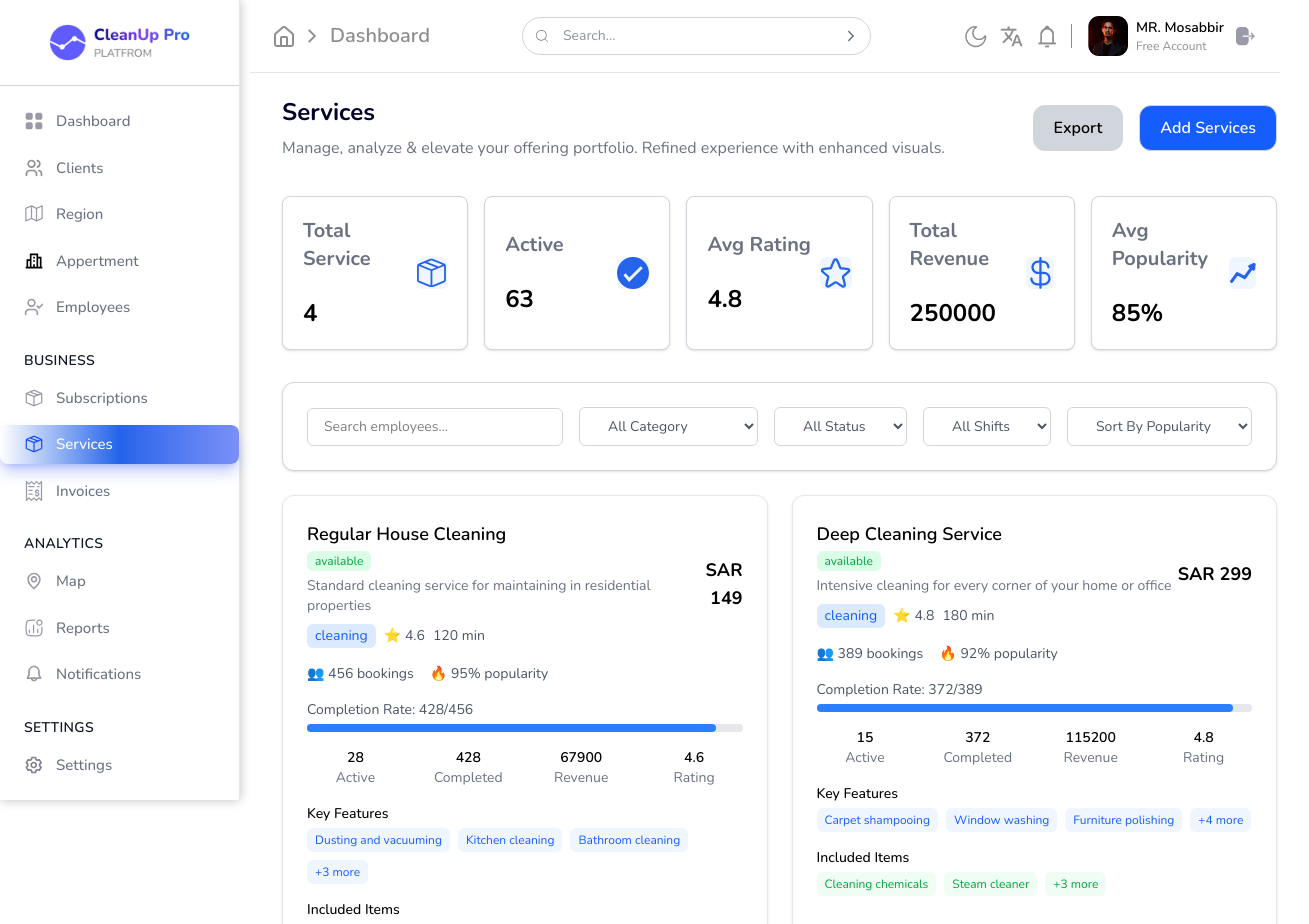
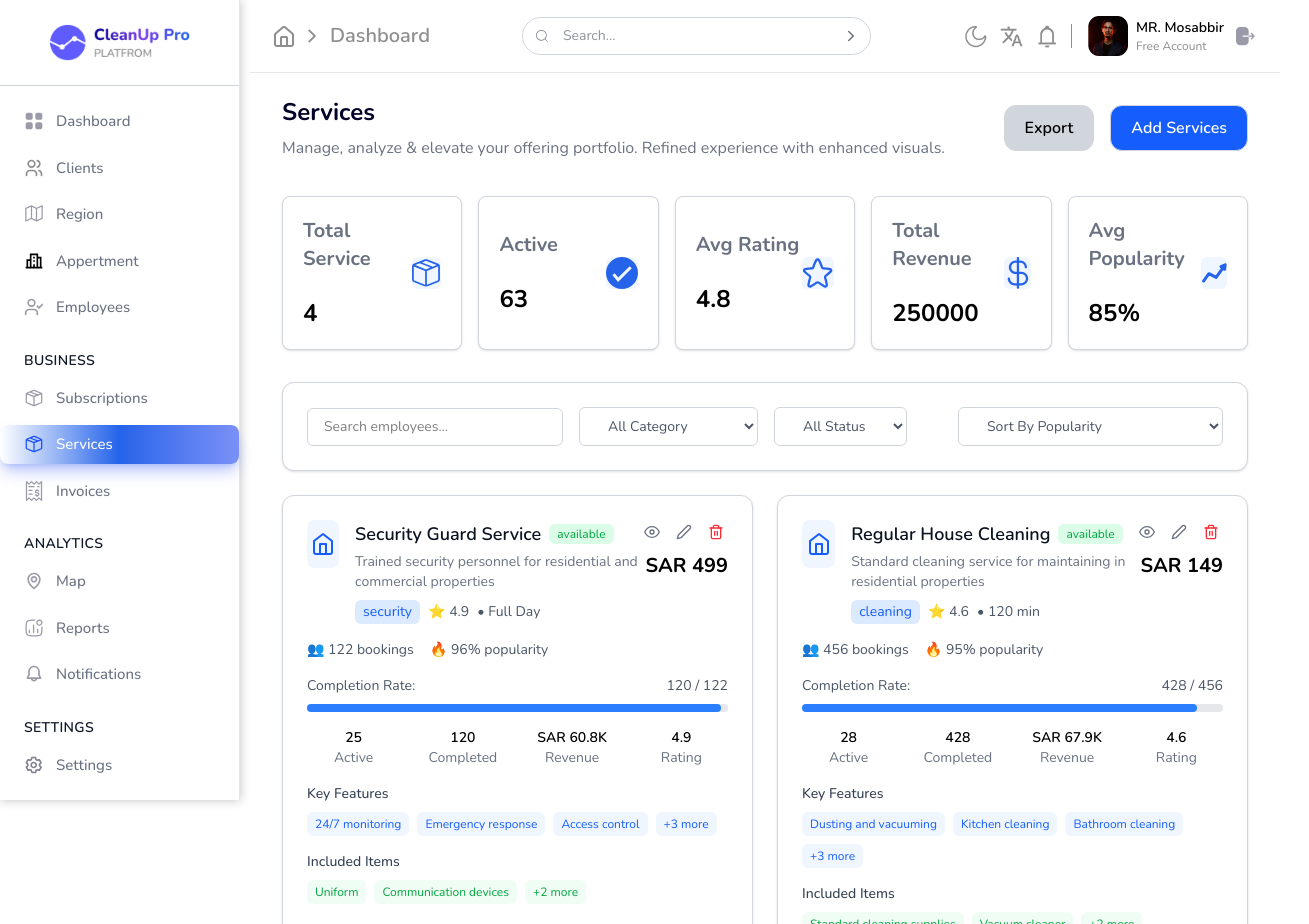
Before and after one commit to Alamin10231/CleanupSoftware, a React (Vite) app: page /services in a window 1280 px wide. Shown: the top 924 px of the page, 1309 px wide, since content can reach past the window. Built offline with nearby package versions, Linux system fonts and the light colour scheme.

Commit message:
service page functionality added

```diff
--- a/src/Components/ServiceCard.tsx
+++ b/src/Components/ServiceCard.tsx
@@ -1,4 +1,5 @@
-import { useEffect, useState } from "react";
+import React, { useEffect, useState } from "react";
+import { FiEye, FiEdit2, FiTrash2, FiHome } from "react-icons/fi";
 
 interface Service {
   id: number;
@@ -10,54 +11,129 @@ interface Service {
   duration: string;
   price: string;
   bookings: number;
-  popularity: string;
-  completionRate: {
-    completed: number;
-    total: number;
-  };
-  stats: {
-    active: number;
-    completed: number;
-    revenue: string | number;
-    rating: number;
-  };
+  popularity: string | number;
+  completionRate: { completed: number; total: number };
+  stats: { active: number; completed: number; revenue: number; rating: number };
   keyFeatures: string[];
   includedItems: string[];
 }
 
-const ServiceCard = () => {
+const formatRevenueShort = (num: number) => {
+  if (num >= 1_000_000) return `SAR ${(num / 1_000_000).toFixed(1)}M`;
+  if (num >= 1000) return `SAR ${(num / 1000).toFixed(1)}K`;
+  return `SAR ${num.toLocaleString()}`;
+};
+
+const ServiceCard: React.FC = () => {
   const [services, setServices] = useState<Service[]>([]);
+  const [search, setSearch] = useState("");
+  const [category, setCategory] = useState("All Category");
+  const [status, setStatus] = useState("All Status");
+  const [sortBy, setSortBy] = useState("Sort By Popularity");
 
   useEffect(() => {
     fetch("/services.json")
       .then((res) => res.json())
-      .then((data) => setServices(data));
+      .then((data) => setServices(data))
+      .catch(() => setServices([]));
   }, []);
 
+  const filtered = services
+    .filter((s) =>
+      s.title.toLowerCase().includes(search.toLowerCase()) ||
+      s.description.toLowerCase().includes(search.toLowerCase())
+    )
+    .filter((s) => category === "All Category" || s.category.toLowerCase() === category.toLowerCase())
+    .filter((s) => status === "All Status" || s.status.toLowerCase() === status.toLowerCase());
+
+  // ✅ Sorting
+  const sorted = filtered.sort((a, b) => {
+    if (sortBy === "Sort By Name") return a.title.localeCompare(b.title);
+    if (sortBy === "Sort By Revenue (High to Low)") return b.stats.revenue - a.stats.revenue;
+    // Default: Popularity
+    return parseInt(b.popularity.replace("%", "")) - parseInt(a.popularity.replace("%", ""));
+  });
+
   return (
-    <div className="grid grid-cols-2 gap-6">
-      {services.map((service) => (
-        <div
-          key={service.id}
-          className="bg-white border border-gray-200 rounded-xl shadow-sm p-6"
+    <>
+      {/* Filters UI */}
+      <div className="flex items-center justify-between gap-4 mt-8 p-6 bg-white border border-gray-300 rounded-xl shadow-sm">
+        <div className="flex items-center gap-4">
+          <input
+            type="text"
+            placeholder="Search employees..."
+            className="border border-gray-300 rounded-md px-4 py-2 w-64 focus:outline-none focus:ring-1 focus:ring-blue-500 text-sm"
+            value={search}
+            onChange={(e) => setSearch(e.target.value)}
+          />
+          <select
+            className="border border-gray-300 rounded-md px-6 py-2 text-sm text-gray-600 cursor-pointer"
+            value={category}
+            onChange={(e) => setCategory(e.target.value)}
           >
+            <option>All Category</option>
+            <option>Regular Cleaning</option>
+            <option>Deep Cleaning</option>
+            <option>Maintenance</option>
+            <option>Landscaping</option>
+            <option>Pest Control</option>
+            <option>Security</option>
+          </select>
+          <select
+            className="border border-gray-300 rounded-md px-6 py-2 text-sm text-gray-600 cursor-pointer"
+            value={status}
+            onChange={(e) => setStatus(e.target.value)}
+          >
+            <option>All Status</option>
+            <option>Active</option>
+            <option>On Leave</option>
+            <option>Inactive</option>
+          </select>
+        </div>
+        <select
+          className="border border-gray-300 rounded-md px-6 py-2 text-sm text-gray-600 cursor-pointer"
+          value={sortBy}
+          onChange={(e) => setSortBy(e.target.value)}
+        >
+          <option>Sort By Popularity</option>
+          <option>Sort By Name</option>
+          <option>Sort By Revenue (High to Low)</option>
+        </select>
+      </div>
+
+      {/* Services Grid */}
+      <div className="grid grid-cols-2 gap-6 mt-6">
+        {sorted.map((service) => (
+          <div key={service.id} className="bg-white border border-gray-300 rounded-xl shadow-sm p-6">
             {/* Header */}
-          <div className="flex items-center justify-between">
+            <div className="flex items-start justify-between">
+              <div className="flex items-start gap-4">
+                <div className="w-12 h-12 rounded-lg bg-blue-50 flex items-center justify-center">
+                  <FiHome className="text-2xl text-blue-600" />
+                </div>
                 <div>
-              <h2 className="text-lg font-semibold">{service.title}</h2>
-              <span className="text-xs text-green-600 bg-green-100 px-2 py-0.5 rounded-md">
-                {service.status}
-              </span>
+                  <div className="flex items-center gap-2">
+                    <h2 className="text-lg font-semibold text-[#0b1220]">{service.title}</h2>
+                    <span className="text-xs text-green-600 bg-green-100 px-2 py-0.5 rounded-md">{service.status}</span>
+                  </div>
                   <p className="text-sm text-gray-500 mt-1">{service.description}</p>
                   <div className="flex items-center gap-2 mt-2 text-sm text-gray-600">
-                <span className="bg-blue-100 text-blue-600 px-2 py-0.5 rounded-md">
-                  {service.category}
-                </span>
+                    <span className="bg-blue-100 text-blue-600 px-2 py-0.5 rounded-md">{service.category}</span>
                     <span>⭐ {service.rating}</span>
-                <span>{service.duration}</span>
+                    <span>• {service.duration}</span>
                   </div>
                 </div>
-            <div className="text-right font-bold text-lg">{service.price}</div>
+              </div>
+
+              {/* Actions + Price */}
+              <div className="flex flex-col items-end gap-2">
+                <div className="flex items-center gap-2">
+                  <button title="View" className="p-1 rounded-md hover:bg-gray-100"><FiEye className="text-gray-500" /></button>
+                  <button title="Edit" className="p-1 rounded-md hover:bg-gray-100"><FiEdit2 className="text-gray-500" /></button>
+                  <button title="Delete" className="p-1 rounded-md hover:bg-gray-100"><FiTrash2 className="text-red-500" /></button>
+                </div>
+                <div className="text-right font-bold text-xl">{service.price}</div>
+              </div>
             </div>
 
             {/* Bookings & Popularity */}
@@ -68,76 +144,49 @@ const ServiceCard = () => {
 
             {/* Completion Rate */}
             <div className="mt-4">
-            <p className="text-sm text-gray-600">
-              Completion Rate:{" "}
-              {service.completionRate.completed}/{service.completionRate.total}
-            </p>
-            <div className="w-full bg-gray-200 rounded-full h-2 mt-1">
+              <div className="flex justify-between text-sm text-gray-600">
+                <p>Completion Rate:</p>
+                <p>{service.completionRate.completed} / {service.completionRate.total}</p>
+              </div>
+              <div className="w-full bg-gray-200 rounded-full h-2 mt-2">
                 <div
                   className="bg-blue-500 h-2 rounded-full"
-                style={{
-                  width: `${
-                    (service.completionRate.completed /
-                      service.completionRate.total) *
-                    100
-                  }%`,
-                }}
-              ></div>
+                  style={{ width: `${(service.completionRate.completed / service.completionRate.total) * 100}%` }}
+                />
               </div>
             </div>
 
             {/* Stats */}
             <div className="grid grid-cols-4 gap-4 mt-4 text-center text-sm">
-            <div>
-              <p className="font-semibold">{service.stats.active}</p>
-              <p className="text-gray-500">Active</p>
-            </div>
-            <div>
-              <p className="font-semibold">{service.stats.completed}</p>
-              <p className="text-gray-500">Completed</p>
-            </div>
-            <div>
-              <p className="font-semibold">{service.stats.revenue}</p>
-              <p className="text-gray-500">Revenue</p>
-            </div>
-            <div>
-              <p className="font-semibold">{service.stats.rating}</p>
-              <p className="text-gray-500">Rating</p>
-            </div>
+              <div><p className="font-semibold">{service.stats.active}</p><p className="text-gray-500">Active</p></div>
+              <div><p className="font-semibold">{service.stats.completed}</p><p className="text-gray-500">Completed</p></div>
+              <div><p className="font-semibold">{formatRevenueShort(service.stats.revenue)}</p><p className="text-gray-500">Revenue</p></div>
+              <div><p className="font-semibold">{service.stats.rating}</p><p className="text-gray-500">Rating</p></div>
             </div>
 
             {/* Key Features */}
             <div className="mt-4">
-            <h4 className="font-medium text-sm">Key Features</h4>
-            <div className="flex gap-2 flex-wrap mt-1">
-              {service.keyFeatures.map((feature, idx) => (
-                <span
-                  key={idx}
-                  className="bg-blue-50 text-blue-600 text-xs px-2 py-1 rounded-md"
-                >
-                  {feature}
-                </span>
+              <h4 className="font-medium text-sm text-gray-700">Key Features</h4>
+              <div className="flex gap-2 flex-wrap mt-2">
+                {service.keyFeatures.map((f, i) => (
+                  <span key={i} className="bg-blue-50 text-blue-600 text-xs px-2 py-1 rounded-md">{f}</span>
                 ))}
               </div>
             </div>
 
             {/* Included Items */}
             <div className="mt-4">
-            <h4 className="font-medium text-sm">Included Items</h4>
-            <div className="flex gap-2 flex-wrap mt-1">
-              {service.includedItems.map((item, idx) => (
-                <span
-                  key={idx}
-                  className="bg-green-50 text-green-600 text-xs px-2 py-1 rounded-md"
-                >
-                  {item}
-                </span>
+              <h4 className="font-medium text-sm text-gray-700">Included Items</h4>
+              <div className="flex gap-2 flex-wrap mt-2">
+                {service.includedItems.map((f, i) => (
+                  <span key={i} className="bg-green-50 text-green-600 text-xs px-2 py-1 rounded-md">{f}</span>
                 ))}
               </div>
             </div>
           </div>
         ))}
       </div>
+    </>
   );
 };
 
--- a/src/Page/Services.tsx
+++ b/src/Page/Services.tsx
@@ -33,43 +33,7 @@ const Services = () => {
         </div>
       }
 
-      {/* Search */}
-      <div className="flex items-center justify-between gap-4 mt-8 p-6 bg-white border border-gray-300 rounded-xl shadow-sm">
-        <div className="flex items-center gap-4">
-          <input
-            type="text"
-            placeholder="Search employees..."
-            className="border border-gray-300 rounded-md px-4 py-2 w-64 focus:outline-none focus:ring-1 focus:ring-blue-500 text-sm"
-          />
-          <select
-            className="border border-gray-300 rounded-md px-6 py-2 text-sm text-gray-600 cursor-pointer">
-            <option>All Category</option>
-            <option>Regular Cleaning</option>
-            <option>Deep Cleaning</option>
-            <option>Maintenance</option>
-            <option>Landscaping</option>
-            <option>Pest Control</option>
-            <option>Security</option>
-          </select>
-          <select
-            className="border border-gray-300 rounded-md px-6 py-2 text-sm text-gray-600 cursor-pointer">
-            <option>All Status</option>
-            <option>Active</option>
-            <option>On Leave</option>
-            <option>Inactive</option>
-          </select>
-          <select className="border border-gray-300 rounded-md px-6 py-2 text-sm text-gray-600 cursor-pointer">
-            <option>All Shifts</option>
-            <option>Morning</option>
-            <option>Evening</option>
-            <option>Night</option>
-          </select>
-        </div>
-        <select className="border border-gray-300 rounded-md px-6 py-2 text-sm text-gray-600 cursor-pointer">
-          <option>Sort By Popularity</option>
-          <option>Sort By Name</option>
-        </select>
-      </div>
+
 
       {/* Service Card */}
       <div className="mt-6">
```
Lines whose indentation alone changed are shown as unchanged.
